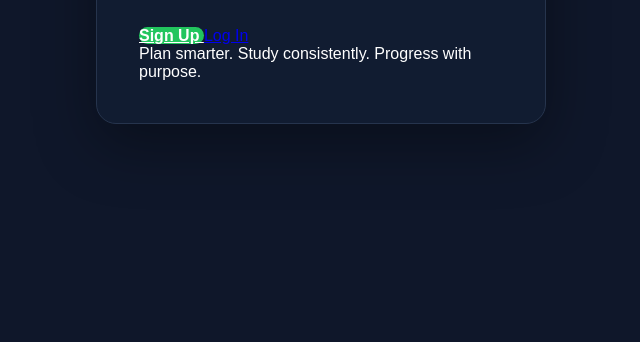
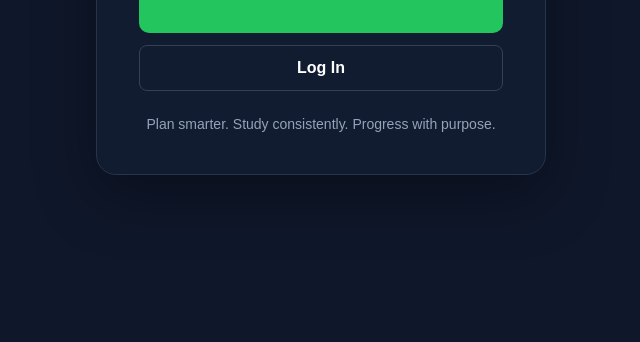
Before and after one commit to CJ514878/StudyMind-AI-App, a website: page welcome.html in a window 1280 px wide. Shown: the part 458-800 px from the top of the page, without its empty margins (319-959 px from the left). Drawn offline with Linux system fonts and the light colour scheme.

Commit message:
Update auth.css

```diff
--- a/auth.css
+++ b/auth.css
@@ -542,3 +542,47 @@ body {
     }
 
 }
+/* =========================================
+   STUDYMIND AI — WELCOME PAGE
+========================================= */
+
+.welcome-actions {
+    display: flex;
+    flex-direction: column;
+    gap: 12px;
+    margin-top: 25px;
+}
+
+.welcome-actions .auth-button {
+    display: block;
+    width: 100%;
+    box-sizing: border-box;
+    text-align: center;
+    text-decoration: none;
+}
+
+.welcome-login-button {
+    display: block;
+    width: 100%;
+    box-sizing: border-box;
+    padding: 13px 20px;
+    border-radius: 8px;
+    text-align: center;
+    text-decoration: none;
+    font-weight: 600;
+    color: white;
+    background: transparent;
+    border: 1px solid #334155;
+    transition: 0.25s ease;
+}
+
+.welcome-login-button:hover {
+    background: #1e293b;
+}
+
+.welcome-note {
+    margin-top: 25px;
+    font-size: 14px;
+    color: #94a3b8;
+    text-align: center;
+}
```
